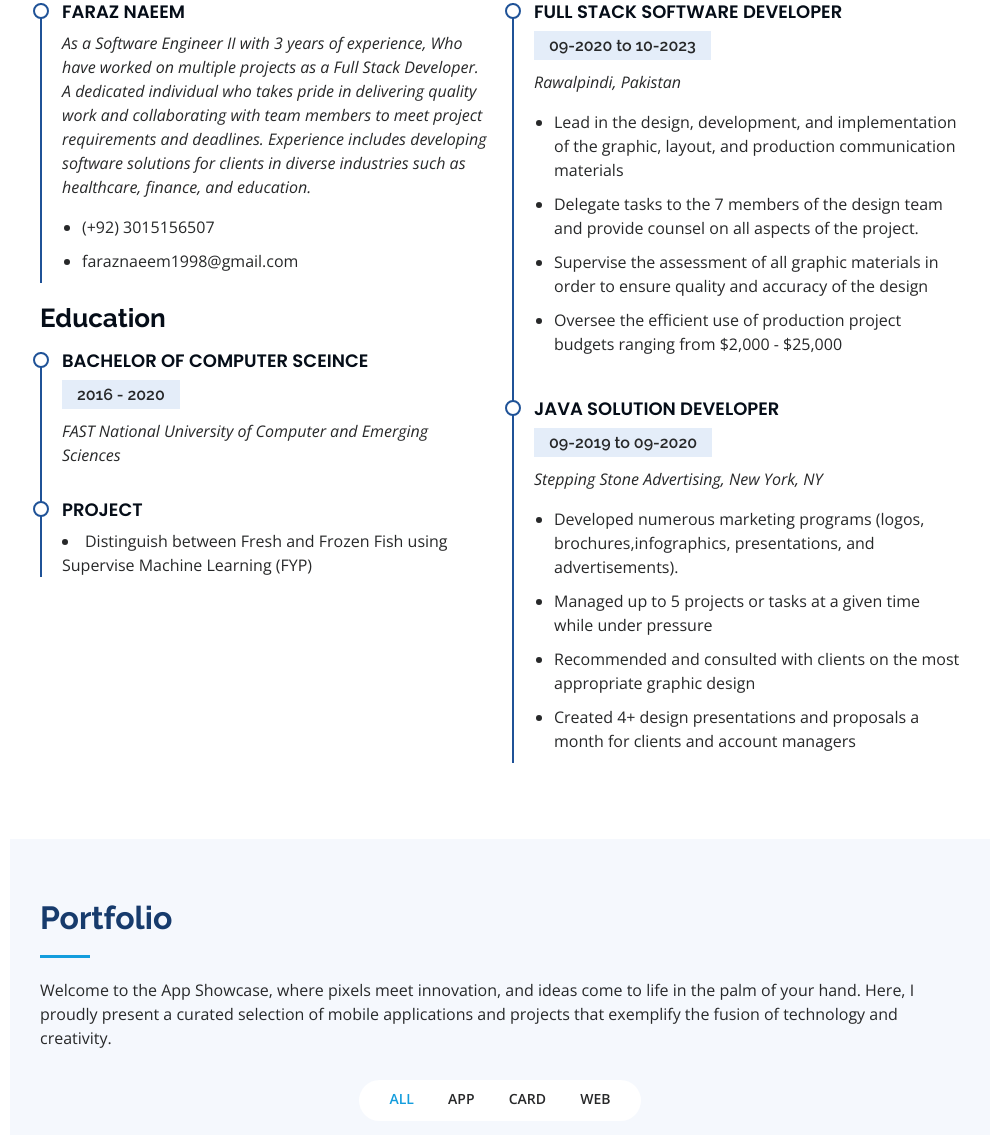
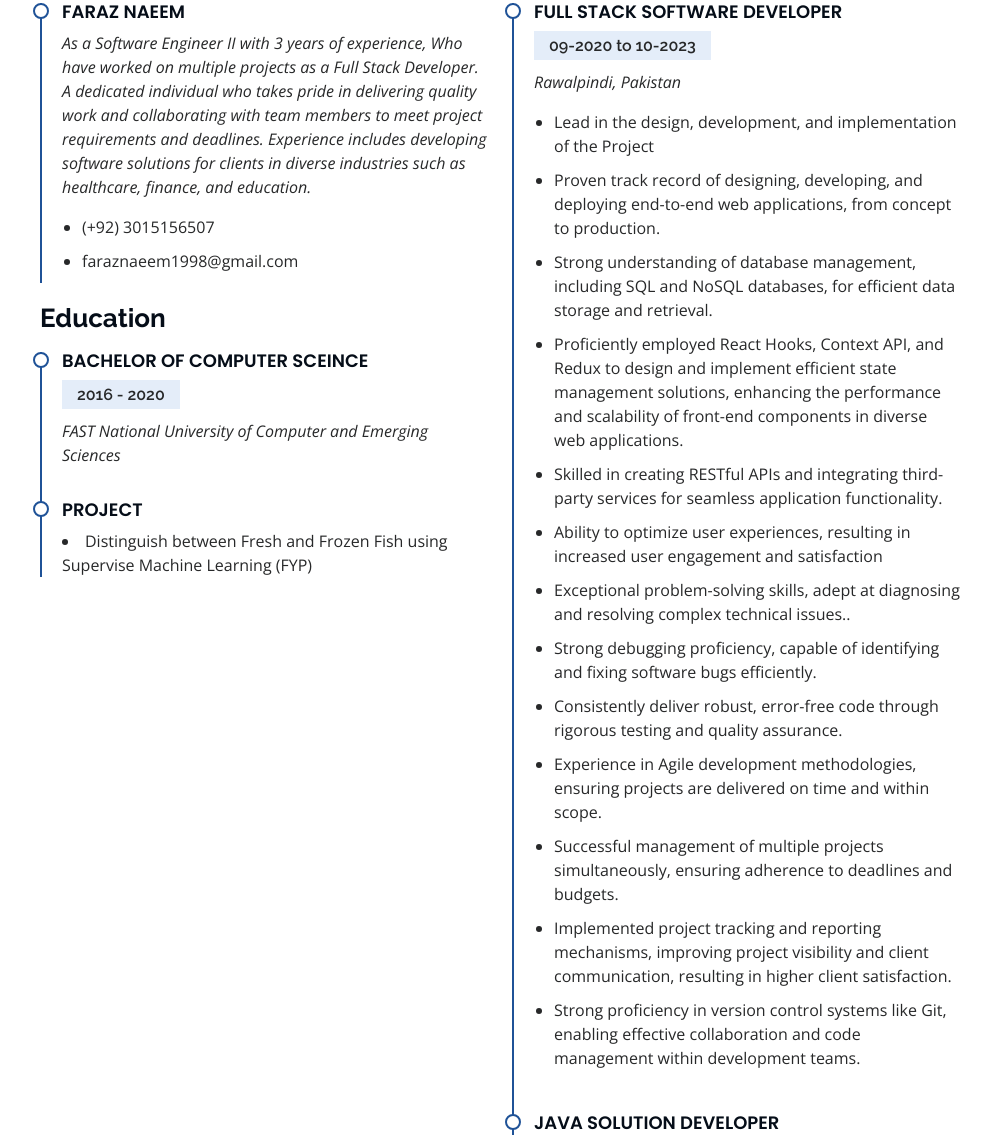
Before and after one commit to faraz-stack/my-portfolio, a plain HTML site: page index.html in a window 1280 px wide. Shown: the part 3608-4743 px from the top of the page, without its empty margins (290-1280 px from the left). Drawn offline with nearby package versions, Linux system fonts and the light colour scheme.

Commit message:
resume section updated

```diff
--- a/index.html
+++ b/index.html
@@ -348,21 +348,31 @@ Let's innovate, let's create, let's conquer. 🚀🌟
               <h5>09-2020    to   10-2023</h5>
               <p><em>Rawalpindi, Pakistan </em></p>
               <ul>
-                <li>Lead in the design, development, and implementation of the graphic, layout, and production communication materials</li>
-                <li>Delegate tasks to the 7 members of the design team and provide counsel on all aspects of the project. </li>
-                <li>Supervise the assessment of all graphic materials in order to ensure quality and accuracy of the design</li>
-                <li>Oversee the efficient use of production project budgets ranging from $2,000 - $25,000</li>
+                <li>Lead in the design, development, and implementation of the Project</li>
+                <li>Proven track record of designing, developing, and deploying end-to-end web applications, from concept to production. </li>
+                <li>Strong understanding of database management, including SQL and NoSQL databases, for efficient data storage and retrieval.</li>
+                <li>Proficiently employed React Hooks, Context API, and Redux to design and implement efficient state management solutions, enhancing the performance and scalability of front-end components in diverse web applications.</li>
+                <li>Skilled in creating RESTful APIs and integrating third-party services for seamless application functionality.</li>
+                <li>Ability to optimize user experiences, resulting in increased user engagement and satisfaction</li>
+                <li>Exceptional problem-solving skills, adept at diagnosing and resolving complex technical issues..</li>
+                <li>Strong debugging proficiency, capable of identifying and fixing software bugs efficiently.</li>
+                <li>Consistently deliver robust, error-free code through rigorous testing and quality assurance.</li>
+                <li>Experience in Agile development methodologies, ensuring projects are delivered on time and within scope.</li>
+                <li>Successful management of multiple projects simultaneously, ensuring adherence to deadlines and budgets.</li>
+                <li>Implemented project tracking and reporting mechanisms, improving project visibility and client communication, resulting in higher client satisfaction.</li>
+                <li>Strong proficiency in version control systems like Git, enabling effective collaboration and code management within development teams.</li>
               </ul>
             </div>
             <div class="resume-item">
               <h4>Java Solution Developer</h4>
               <h5>09-2019 to  09-2020</h5>
-              <p><em>Stepping Stone Advertising, New York, NY</em></p>
+              <p><em>Spiral axis, New York, remote</em></p>
               <ul>
-                <li>Developed numerous marketing programs (logos, brochures,infographics, presentations, and advertisements).</li>
-                <li>Managed up to 5 projects or tasks at a given time while under pressure</li>
-                <li>Recommended and consulted with clients on the most appropriate graphic design</li>
-                <li>Created 4+ design presentations and proposals a month for clients and account managers</li>
+                <li>Mastery of Java programming language, with a strong emphasis on building efficient and scalable solutions.</li>
+                <li>Proficient in developing cross-platform applications using Java, ensuring compatibility across various operating systems.</li>
+                <li>Extensive experience in designing and developing desktop applications using Java Swing and JavaFX.</li>
+                <li>Delivered robust, user-friendly desktop applications that enhanced productivity and user satisfaction.</li>
+                <li>Designed and implemented custom automated scripts that reduced manual data entry time by 60%, saving the team countless hours.</li>
               </ul>
             </div>
           </div>
```
